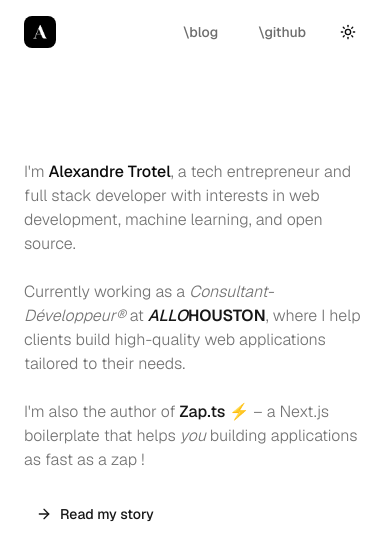
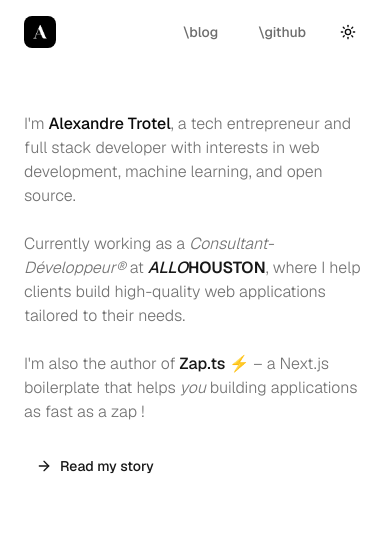
Before and after one commit to alexandretrotel/portfolio, a Next.js app: page / in a window 390 px wide. Shown: the top 560 px of the page. Built offline with nearby package versions, Linux system fonts and the light colour scheme; what @bprogress/next would draw is missing.

Commit message:
refactor: format layout code for improved readability and consistency

```diff
--- a/src/app/layout.tsx
+++ b/src/app/layout.tsx
@@ -38,7 +38,7 @@ export default function RootLayout({
 				<Providers>
 					<div className="bg-background min-h-screen px-6">
 						<Header />
-            <main className="mx-auto min-h-[calc(100vh-4rem)] max-w-3xl py-24">
+						<main className="mx-auto min-h-[calc(100vh-4rem)] max-w-3xl md:py-24 py-12">
 							{children}
 						</main>
 					</div>
```
Lines whose indentation alone changed are shown as unchanged.
